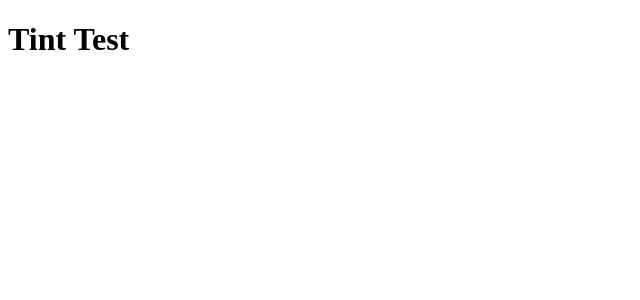
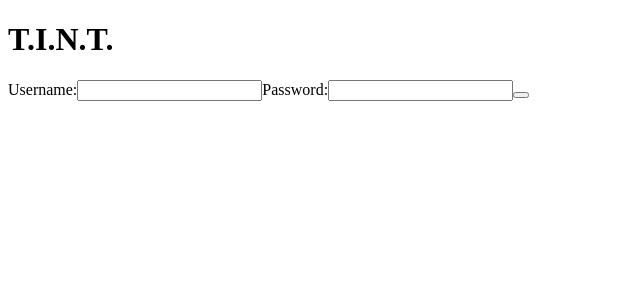
Before and after one commit to ACBullen/full_stack_tint, a React app: page / in a window 1280 px wide. Shown: the top 300 px of the page, without its empty margins (0-640 px from the left). Built offline with nearby package versions, Linux system fonts and the light colour scheme; the HTML template or start-up script is replaced by a standard one.

Commit message:
Create initial component chain to render the auth form

```diff
--- a/app/assets/stylesheets/static_pages.scss
+++ b/app/assets/stylesheets/static_pages.scss
@@ -3,10 +3,10 @@
 // You can use Sass (SCSS) here: http://sass-lang.com/
 body {
   background-color: #0000b3;
-  color: white;
+  color: black;
     text-shadow:
-    -1px -1px 0 #000,
-    1px -1px 0 #000,
-    -1px 1px 0 #000,
-    1px 1px 0 #000;
+    -1px -1px 0 #ffffff,
+    1px -1px 0 #ffffff,
+    -1px 1px 0 #ffffff,
+    1px 1px 0 #ffffff;
 }
--- /dev/null
+++ b/frontend/App.jsx
@@ -0,0 +1,18 @@
+import React from 'react';
+import { Provider } from 'react-redux';
+import { HashRouter } from 'react-router-dom';
+import Main from './components/main';
+
+const App = ({store}) => {
+  console.log("App rendering");
+return(
+  <div>
+    <Provider store={store}>
+      <HashRouter>
+        <Main />
+      </HashRouter>
+    </Provider>
+  </div>
+)};
+
+export default App;
--- /dev/null
+++ b/frontend/components/main.jsx
@@ -0,0 +1,13 @@
+import React from 'react';
+import SessionFormContainer from './session_form_container';
+
+const Main = ({store}) => (
+  <div>
+    <header>
+      <h1>T.I.N.T.</h1>
+    </header>
+    <SessionFormContainer />
+  </div>
+)
+
+export default Main;
--- /dev/null
+++ b/frontend/components/session_form.jsx
@@ -0,0 +1,27 @@
+import React from 'react';
+
+class SessionForm extends React.Component {
+  constructor(props){
+    super(props);
+    this.state = {
+      username: '',
+      password: ''
+    }
+  }
+
+  render() {
+    return (
+      <div id='SessionForm'>
+        <lable> Username:
+        <input type="text" />
+        </lable>
+        <lable>Password:
+          <input type="password" />
+        </lable>
+        <button type='button' />
+      </div>
+    )
+  }
+}
+
+export default SessionForm;
--- /dev/null
+++ b/frontend/components/session_form_container.js
@@ -0,0 +1,12 @@
+import { connect } from 'react-redux';
+import { logIn, signUp } from '../actions/session_actions';
+
+import SessionForm from './session_form'
+
+
+const mapDispatchToProps = dispatch => ({
+  logIn: user => dispatch(logIn(user)),
+  signUp: user => dispatch(signUp(user))
+});
+
+export default connect(null, mapDispatchToProps)(SessionForm);
--- a/frontend/tint.jsx
+++ b/frontend/tint.jsx
@@ -1,6 +1,8 @@
 import React from 'react';
 import ReactDOM from 'react-dom';
+
 import configureStore from './store/store';
+import App from './App'
 
 // files brought in for testing purposes only. Remove when unneeded
 import * as APIUtilS from './util/session_api_util';
@@ -15,5 +17,5 @@ document.addEventListener('DOMContentLoaded', () => {
   }
   window.store = store;
   window.APIUtilS = APIUtilS;
-  ReactDOM.render(<h1>Tint Test</h1>, root)
+  ReactDOM.render(<App store={store} />, root)
 });
--- a/package.json
+++ b/package.json
@@ -32,6 +32,7 @@
     "react-dom": "^15.5.4",
     "react-redux": "^5.0.4",
     "react-router": "^4.1.1",
+    "react-router-dom": "^4.1.1",
     "redux": "^3.6.0",
     "redux-thunk": "^2.2.0",
     "webpack": "^2.5.1"
```
